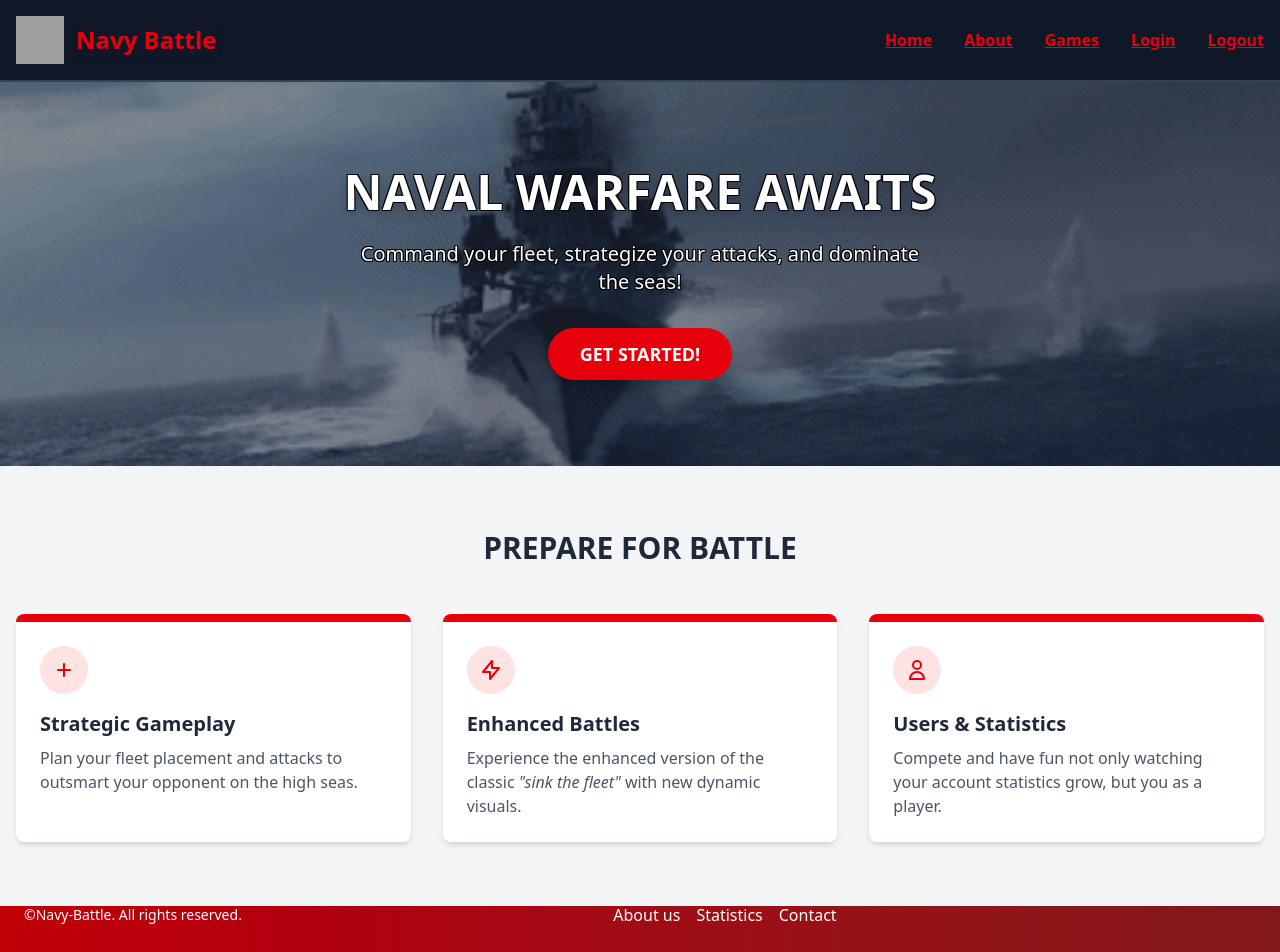
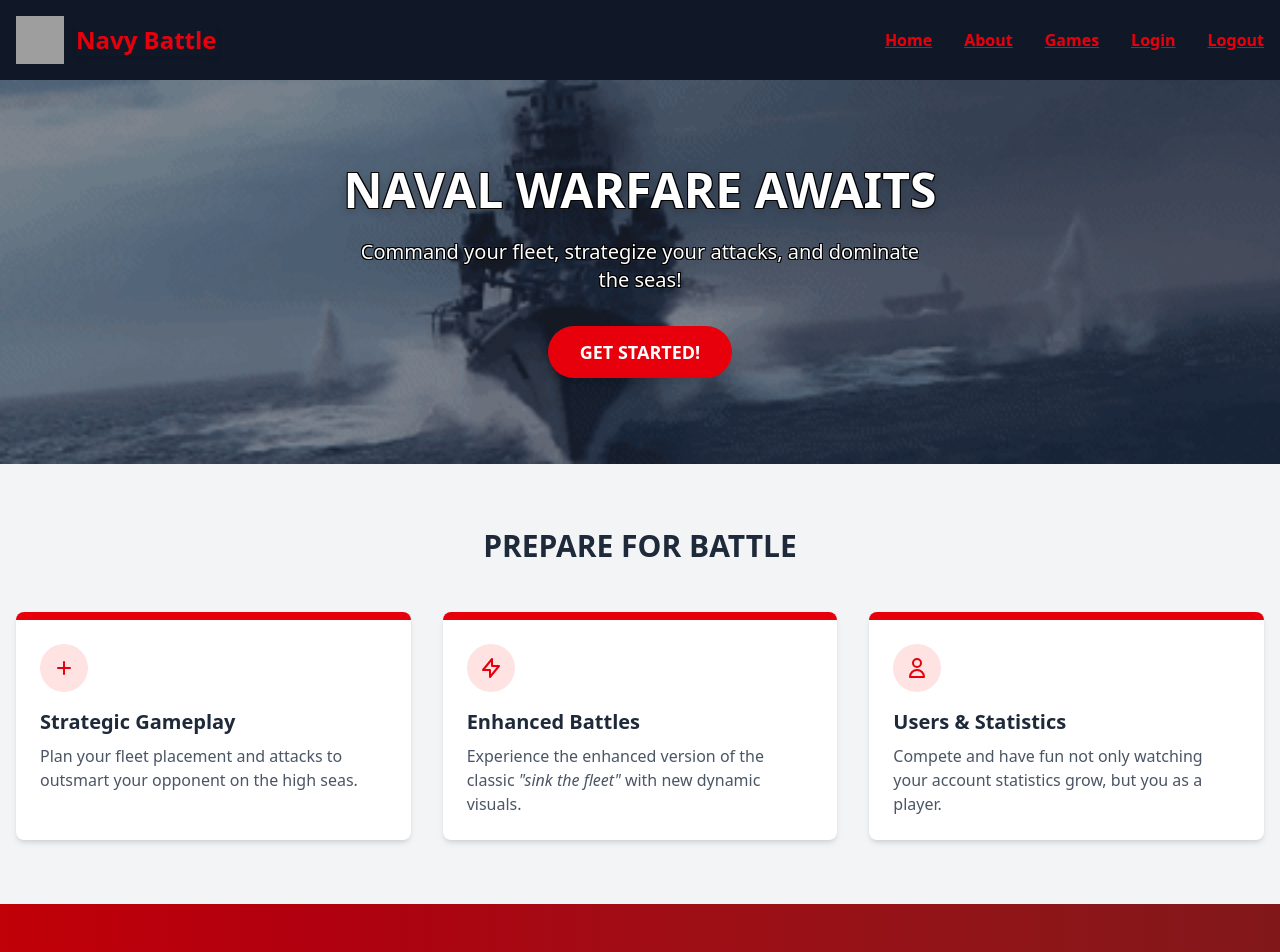
Before and after one commit to alexfarrerodev/navy-battle, an Angular app in the folder navy-battle-angular/: page /home in a window 1280 px wide. Shown: the top 952 px of the page. Built offline with nearby package versions, Linux system fonts and the light colour scheme; grey boxes are pictures that could not be loaded.

Commit message:
perfected home page

```diff
--- a/navy-battle-angular/src/app/app.component.html
+++ b/navy-battle-angular/src/app/app.component.html
@@ -1,7 +1,5 @@
-<app-navbar></app-navbar>
-
 <div class="bg-gray-300 flex flex-col h-screen">
+    <app-navbar></app-navbar>
     <router-outlet></router-outlet>
+    <app-footer></app-footer>
 </div>
-
-<app-footer></app-footer>
--- a/navy-battle-angular/src/app/components/footer/footer.component.html
+++ b/navy-battle-angular/src/app/components/footer/footer.component.html
@@ -1,8 +1,8 @@
 <script src="https://kit.fontawesome.com/30a046424d.js" crossorigin="anonymous"></script>
 
-<footer class="bottom-0 left-0 bg-black text-white flex items-center justify-between border-t border-gray-500 h-16 px-6">
+<footer class="bottom-0 left-0 bg-black text-white flex items-center justify-center gap-12 h-16 px-6">
 
-    <div class="text-sm">&copy;Navy-Battle. All rights reserved.</div>
+    <div class="text-sm">&copy; <u>Navy-Battle. All rights reserved.</u></div>
 
     <div class="flex space-x-4">
         <a href="#" class="hover:underline">About us</a>
@@ -10,11 +10,4 @@
         <a href="#" class="hover:underline">Contact</a>
     </div>
 
-    <div class="flex space-x-4">
-        <a href="#" class="hover:text-gray-400"><i class="fa-brands fa-github"></i></a>
-        <a href="#" class="hover:text-gray-400"><i class="fa-brands fa-twitter"></i></a>
-        <a href="#" class="hover:text-gray-400"><i class="fa-brands fa-facebook"></i></a>
-        <a href="#" class="hover:text-gray-400"><i class="fa-brands fa-instagram"></i></a>
-    </div>
-
 </footer>
--- a/navy-battle-angular/src/app/components/home/home.component.html
+++ b/navy-battle-angular/src/app/components/home/home.component.html
@@ -1,4 +1,4 @@
-<div class="flex flex-col min-h-screen bg-gray-100">
+<div class="flex flex-col flex-grow bg-gray-100">
     <div class="relative w-full h-96 bg-gray-900 overflow-hidden">
 
         <img class="absolute inset-0 z-10 min-w-full w-96 h-96 object-cover object-center opacity-50" src="banner.gif"/>
--- a/navy-battle-angular/src/app/components/navbar/navbar.component.html
+++ b/navy-battle-angular/src/app/components/navbar/navbar.component.html
@@ -1,4 +1,4 @@
-<nav class="bg-gray-900 border-b-2 border-gray-700 shadow-lg">
+<nav class="bg-gray-900">
     <div class="max-w-screen-xl flex flex-wrap items-center justify-between mx-auto p-4">
 
       <a href="#" class="flex items-center space-x-3 transition-transform duration-300 hover:scale-105">
@@ -13,12 +13,12 @@
       </button>
 
       <div id="navbar-menu" class="hidden md:flex md:w-auto w-full">
-        <ul class="flex flex-col md:flex-row space-y-2 md:space-y-0 md:space-x-8 p-4 md:p-0 bg-gray-800 md:bg-transparent rounded-lg">
-          <li><a routerLink="home" class="nav-link text-red-600 underline font-bold transition-transform duration-300 hover:scale-105">Home</a></li>
-          <li><a routerLink="about" class="nav-link text-red-600 underline font-bold transition-transform duration-300 hover:scale-105">About</a></li>
-          <li><a routerLink="games" class="nav-link text-red-600 underline font-bold transition-transform duration-300 hover:scale-105">Games</a></li>
-          <li><a routerLink="login" class="nav-link text-red-600 underline font-bold transition-transform duration-300 hover:scale-105">Login</a></li>
-          <li><a routerLink="logout" class="nav-link text-red-600 underline font-bold transition-transform duration-300 hover:scale-105">Logout</a></li>
+        <ul class="flex flex-col md:flex-row space-y-2 md:space-y-0 md:space-x-8 p-4 md:p-0 bg-gray-800 md:bg-transparent rounded-lg transition-transform duration-300 hover:scale-105">
+          <li><a routerLink="home" class="nav-link text-red-600 underline font-bold">Home</a></li>
+          <li><a routerLink="about" class="nav-link text-red-600 underline font-bold">About</a></li>
+          <li><a routerLink="games" class="nav-link text-red-600 underline font-bold">Games</a></li>
+          <li><a routerLink="login" class="nav-link text-red-600 underline font-bold">Login</a></li>
+          <li><a routerLink="logout" class="nav-link text-red-600 underline font-bold">Logout</a></li>
         </ul>
       </div>
     </div>
--- /dev/null
+++ b/navy-battle-angular/src/app/services/naval-api.service.ts
@@ -0,0 +1,10 @@
+import { Injectable } from '@angular/core';
+
+@Injectable({
+  providedIn: 'root'
+})
+export class NavalApiService {
+
+  constructor() { }
+
+}
```
